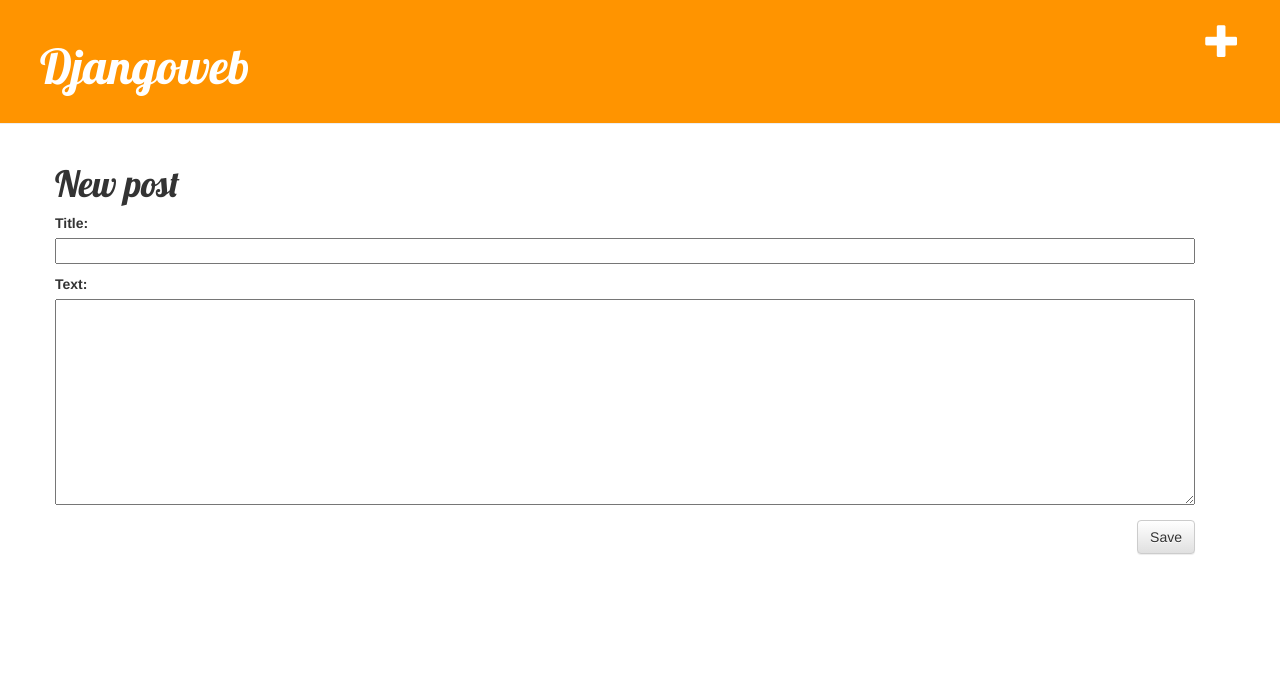
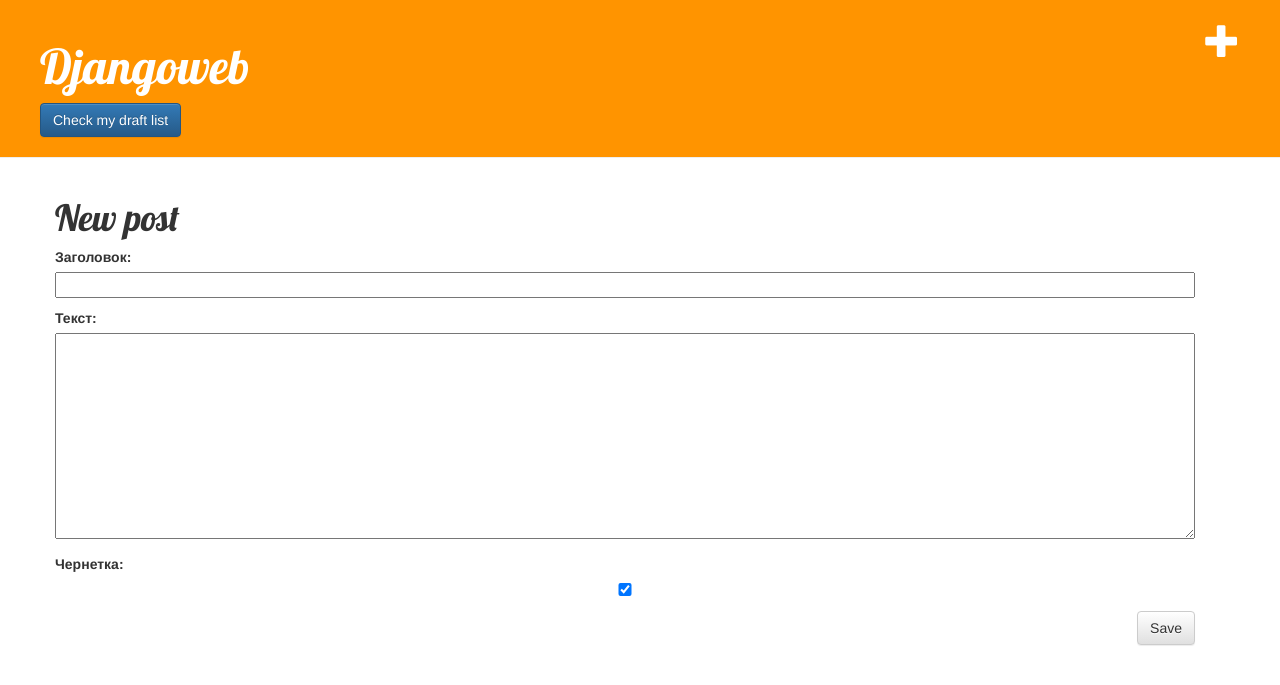
Before and after one commit to kalyonekenobe/Djangoweb, a Django app: page /post/create/ in a window 1280 px wide. Shown: the top 685 px of the page. Run offline with Django 3.2, Linux system fonts and the light colour scheme; the visitor is signed in with stand-in values (Sample User, id 1); some libraries are stand-ins or nearby versions.

Commit message:
Added publish and remove functions. This is my first achievement in Django, because I created these functions myself. Updated forms and Post model.

```diff
--- a/blog/forms.py
+++ b/blog/forms.py
@@ -6,4 +6,9 @@ class PostForm(forms.ModelForm):
 
     class Meta:
         model = Post
-        fields = ('title', 'text', )
+        fields = ('title', 'text', 'is_draft', )
+        labels = {
+            "title": "Заголовок",
+            "text": "Текст",
+            "is_draft": "Чернетка",
+        }
--- a/blog/models.py
+++ b/blog/models.py
@@ -8,9 +8,11 @@ class Post(models.Model):
     text = models.TextField()
     created_date = models.DateTimeField(default=timezone.now)
     published_date = models.DateTimeField(blank=True, null=True)
+    is_draft = models.BooleanField(default=True)
 
     def publish(self):
         self.published_date = timezone.now()
+        self.is_draft = False
         self.save()
 
     def __str__(self):
--- a/blog/templates/blog/base.html
+++ b/blog/templates/blog/base.html
@@ -15,6 +15,9 @@
             <a href="{% url 'create_post' %}" class="top-menu"><span class="glyphicon glyphicon-plus"></span></a>
         {% endif %}
         <h1><a href="/">Djangoweb</a></h1>
+        {% if user.is_authenticated %}
+            <a href="{% url 'post_draft_list' user_id=user.pk %}" class="btn btn-primary">Check my draft list</a>
+        {% endif %}
     </div>
     <div class="content container">
         <div class="row">
--- a/blog/templates/blog/post_detail.html
+++ b/blog/templates/blog/post_detail.html
@@ -9,6 +9,10 @@
         {% endif %}
         {% if user.is_authenticated %}
             <a class="btn btn-default" href="{% url 'edit_post' pk=post.pk %}"><span class="glyphicon glyphicon-pencil"></span></a>
+            {% if post.is_draft == True %}
+                <a class="btn btn-primary" href="{% url 'publish_post' pk=post.pk %}">Publish</a>
+            {% endif %}
+            <a class="btn btn-danger" href="{% url 'remove_post' pk=post.pk%}">Delete</a>
         {% endif %}
         <h1>{{ post.title }}</h1>
         <p>{{ post.text|linebreaksbr }}</p>
--- a/blog/templates/blog/post_list.html
+++ b/blog/templates/blog/post_list.html
@@ -5,6 +5,7 @@
         <div class="post">
             <div class="date">
                 <p>published: {{ post.published_date }}</p>
+                <a class="btn btn-danger" href="{% url 'remove_post' pk=post.pk%}">Delete</a>
             </div>
             <h1><a href="{% url 'post_detail' pk=post.pk %}">{{ post.title }}</a></h1>
             <p>{{ post.text|linebreaksbr }}</p>
--- a/blog/urls.py
+++ b/blog/urls.py
@@ -6,4 +6,8 @@ urlpatterns = [
     url('^post/(?P<pk>[0-9]+)/$', views.post_detail, name='post_detail'),
     url('^post/create/$', views.create_post, name='create_post'),
     url('^post/(?P<pk>[0-9]+)/edit/$', views.edit_post, name='edit_post'),
+    url('^post/drafts/(?P<user_id>[0-9]+)/$', views.post_draft_list, name='post_draft_list'),
+    url('^post/(?P<pk>[0-9]+)/publish/$', views.publish_post, name='publish_post'),
+    url('^post/(?P<pk>[0-9]+)/remove/$', views.remove_post, name='remove_post'),
+
 ]
--- a/blog/views.py
+++ b/blog/views.py
@@ -1,11 +1,13 @@
 from django.shortcuts import render, get_object_or_404, redirect
+from django.contrib.auth.decorators import login_required
+from django.contrib.auth.models import User
 from django.utils import timezone
 from .forms import PostForm
 from .models import Post
 
 
 def post_list(request):
-    posts = Post.objects.filter(published_date__lte=timezone.now()).order_by('-published_date')
+    posts = Post.objects.filter(published_date__lte=timezone.now(), is_draft=False).order_by('-published_date')
     return render(request, 'blog/post_list.html', {'posts': posts})
 
 
@@ -14,13 +16,38 @@ def post_detail(request, pk):
     return render(request, 'blog/post_detail.html', {'post': post})
 
 
+def post_draft_list(request, user_id):
+    author = get_object_or_404(User, pk=user_id)
+    posts = Post.objects.filter(created_date__lte=timezone.now(), author=author, is_draft=True).order_by("-created_date")
+    return render(request, 'blog/post_draft_list.html', {'posts': posts})
+
+
+def publish_post(request, pk):
+    post = get_object_or_404(Post, pk=pk)
+    post.is_draft = False
+    post.published_date = timezone.now()
+    post.save()
+    return redirect('post_draft_list', request.user.pk)
+
+
+def remove_post(request, pk):
+    post = Post.objects.get(pk=pk)
+    is_draft = post.is_draft
+    post.delete()
+    if is_draft:
+        return redirect('post_draft_list', request.user.pk)
+    else:
+        return redirect('post_list')
+
+
 def create_post(request):
     if request.method == 'POST':
         form = PostForm(request.POST)
         if form.is_valid():
             post = form.save(commit=False)
             post.author = request.user
-            post.published_date = timezone.now()
+            if not form.cleaned_data['is_draft']:
+                post.published_date = timezone.now()
             post.save()
             return redirect('post_detail', pk=post.pk)
     else:
@@ -35,7 +62,8 @@ def edit_post(request, pk):
         if form.is_valid():
             post = form.save(commit=False)
             post.author = request.user
-            post.published_date = timezone.now()
+            if not form.cleaned_data['is_draft']:
+                post.published_date = timezone.now()
             post.save()
             return redirect('post_detail', pk=post.pk)
     else:
```
Also changed, not shown: blog/templates/blog/post_draft_list.html (added, +18 -0 lines), blog/migrations/0002_post_isdraft.py (added), blog/migrations/0003_auto_20210315_1525.py (added).
